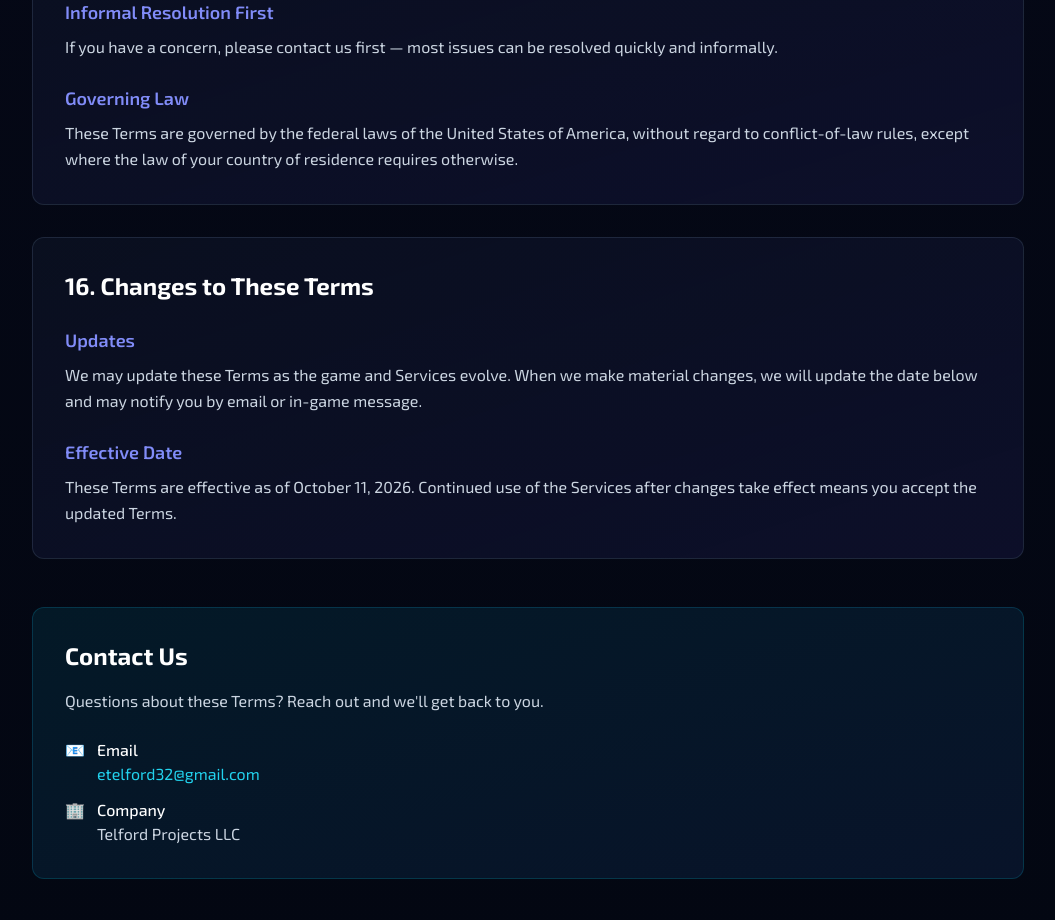
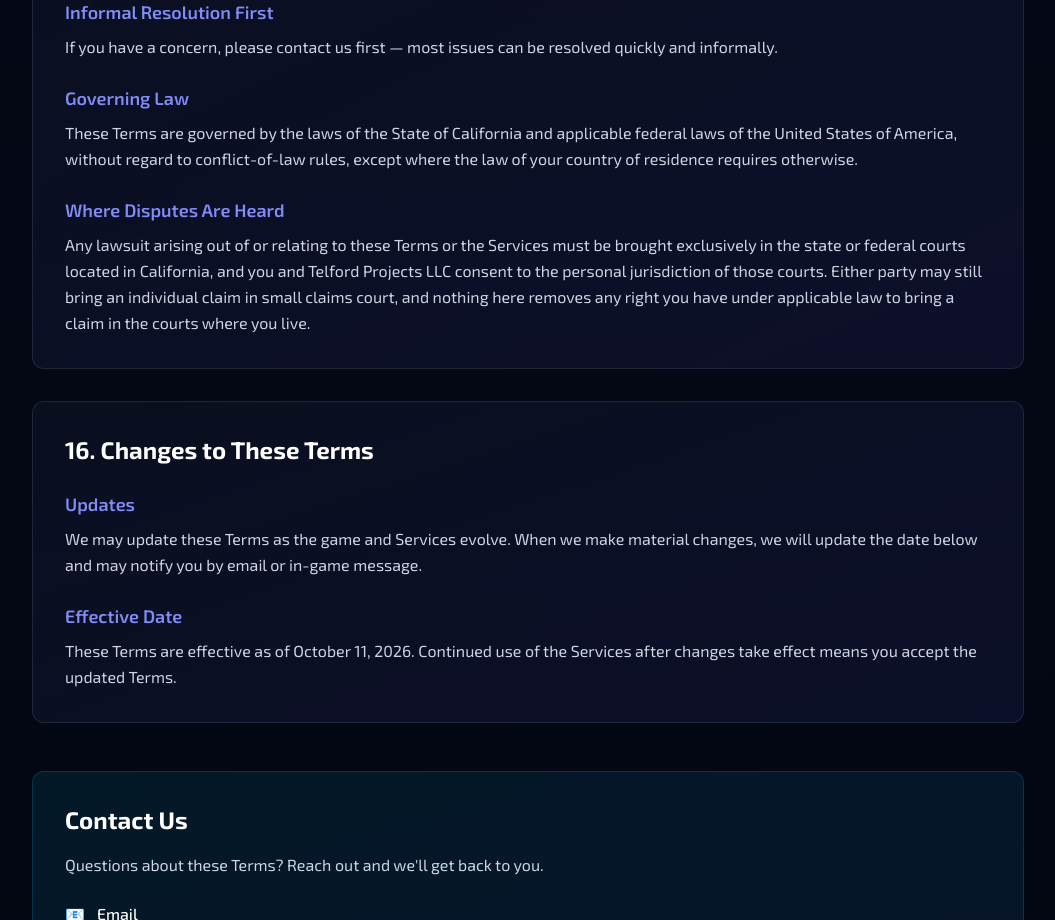
Before and after one commit to etelford32/ETUWebsite, a Next.js app: page /terms in a window 1280 px wide. Shown: the part 6140-7060 px from the top of the page, without its empty margins (112-1167 px from the left). Built offline with nearby package versions, Linux system fonts and the light colour scheme; no server answers.

Commit message:
Terms: California governing law and California venue clause
Co-Authored-By: Claude Opus 5.5 <noreply@anthropic.com>
Claude-Session: https://claude.ai/code/session_01NCULmzyfcwpnXtnug6WDn6

```diff
--- a/src/app/terms/page.tsx
+++ b/src/app/terms/page.tsx
@@ -234,7 +234,11 @@ const sections = [
       },
       {
         subtitle: "Governing Law",
-        text: "These Terms are governed by the federal laws of the United States of America, without regard to conflict-of-law rules, except where the law of your country of residence requires otherwise.",
+        text: "These Terms are governed by the laws of the State of California and applicable federal laws of the United States of America, without regard to conflict-of-law rules, except where the law of your country of residence requires otherwise.",
+      },
+      {
+        subtitle: "Where Disputes Are Heard",
+        text: "Any lawsuit arising out of or relating to these Terms or the Services must be brought exclusively in the state or federal courts located in California, and you and Telford Projects LLC consent to the personal jurisdiction of those courts. Either party may still bring an individual claim in small claims court, and nothing here removes any right you have under applicable law to bring a claim in the courts where you live.",
       },
     ],
   },
```
